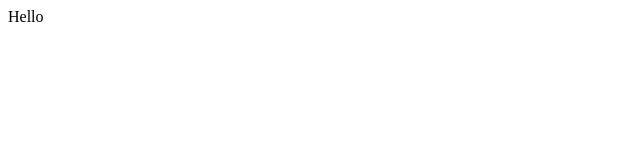
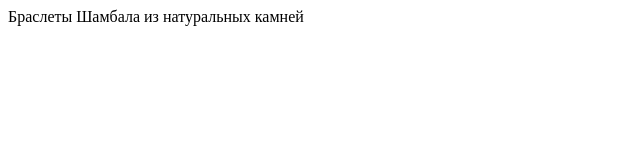
Before and after one commit to MrCheater/shambala.org.ru, a plain HTML site: page index.html in a window 1280 px wide. Shown: the whole page, without its empty margins (0-640 px from the left). Drawn offline with Linux system fonts and the light colour scheme.

Commit message:
Update index.html

```diff
--- a/index.html
+++ b/index.html
@@ -1,3 +1,10 @@
-<div>
-Hello
-</div>
+<!DOCTYPE html>
+<html>
+<head>
+<meta charset="UTF-8">
+<title>Браслеты Шамбала</title>
+</head>
+<body>
+Браслеты Шамбала из натуральных камней
+</body>
+</html>
```
